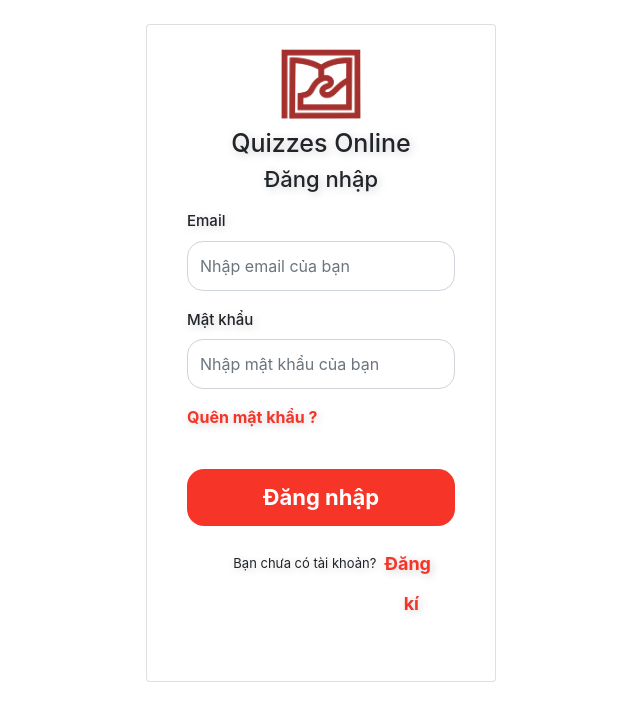
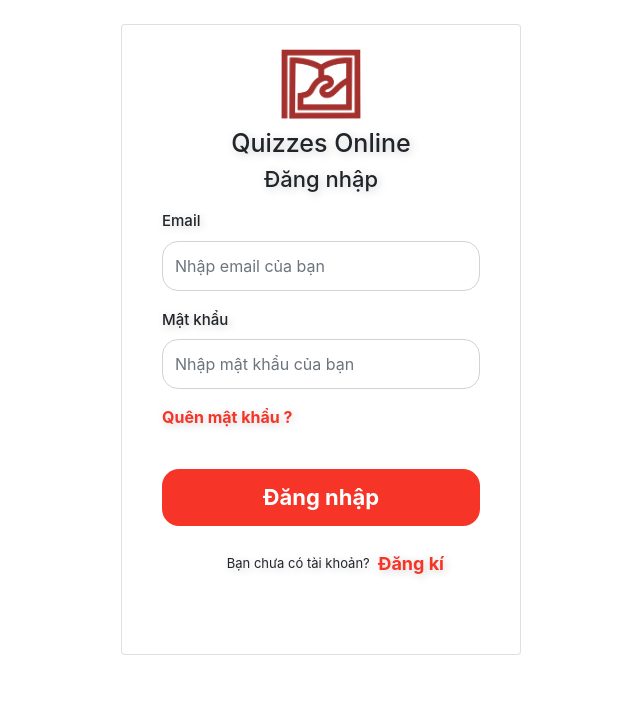
Before and after one commit to hqyuh/CDIO-School-Management-System, an Angular app in the folder client/: page /account/login in a window 1280 px wide. Shown: the top 720 px of the page, without its empty margins (319-959 px from the left). Built offline with nearby package versions, Linux system fonts and the light colour scheme.

Commit message:
add router outlet

```diff
--- a/client/src/app/app.component.html
+++ b/client/src/app/app.component.html
@@ -1,2 +1 @@
-
-<app-login></app-login>
+<router-outlet></router-outlet>
--- a/client/src/app/module/account/account-routing.module.ts
+++ b/client/src/app/module/account/account-routing.module.ts
@@ -1,6 +1,7 @@
 import { NgModule } from '@angular/core';
 import { RouterModule, Routes } from '@angular/router';
 import { LoginComponent } from './pages/login/login.component';
+import { RegisterComponent } from './pages/register/register.component';
 
 const routes: Routes = [
   {
@@ -10,6 +11,11 @@ const routes: Routes = [
         path: 'login',
         component: LoginComponent
       },
+      {
+        path: 'register',
+        component: RegisterComponent
+      }
+      ,
       {
         path: '',
         pathMatch: 'full',
--- a/client/src/app/module/account/pages/login/login.component.scss
+++ b/client/src/app/module/account/pages/login/login.component.scss
@@ -1,5 +1,5 @@
 .login {
-    max-width: 350px;
+    max-width: 400px;
 }
 
 .register-btn{
--- a/client/src/app/module/account/pages/register/register.component.scss
+++ b/client/src/app/module/account/pages/register/register.component.scss
@@ -1,3 +1,3 @@
 .register {
-  max-width: 350px;
+  max-width: 400px;
 }
```
